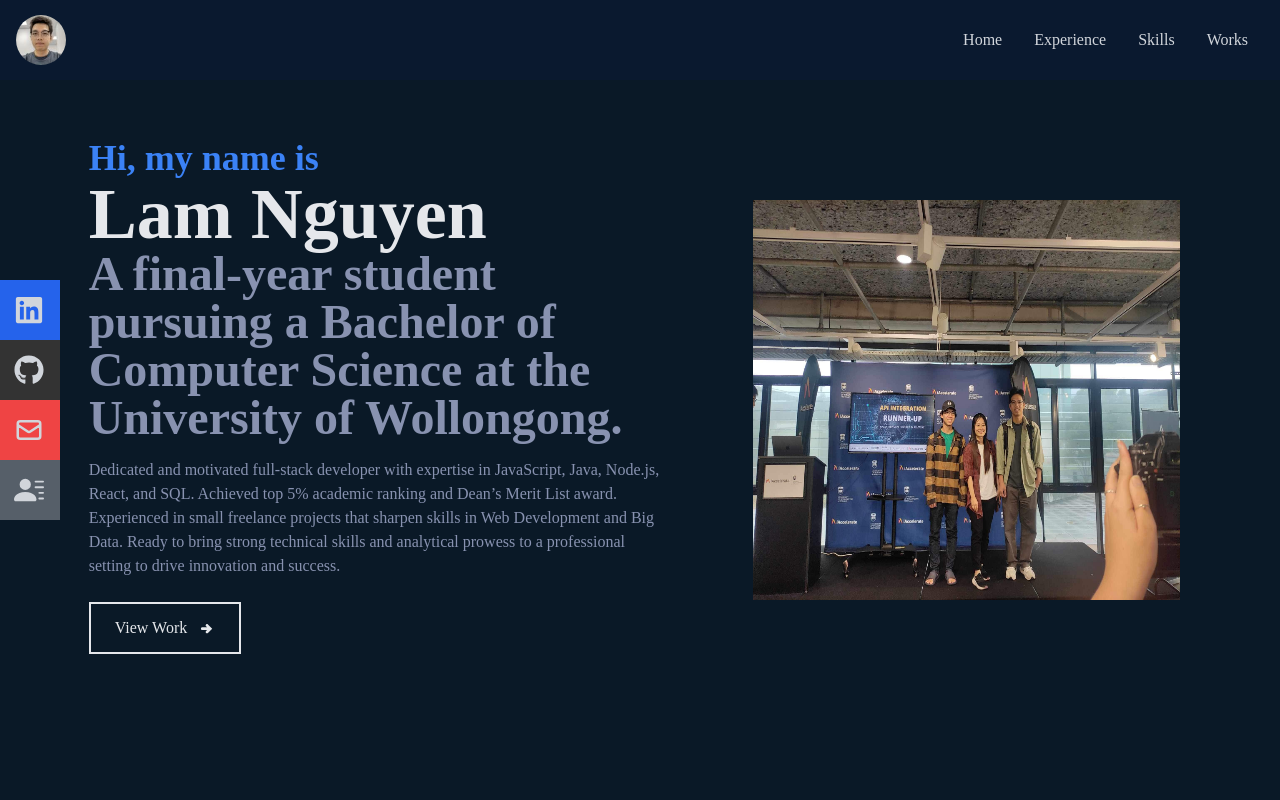
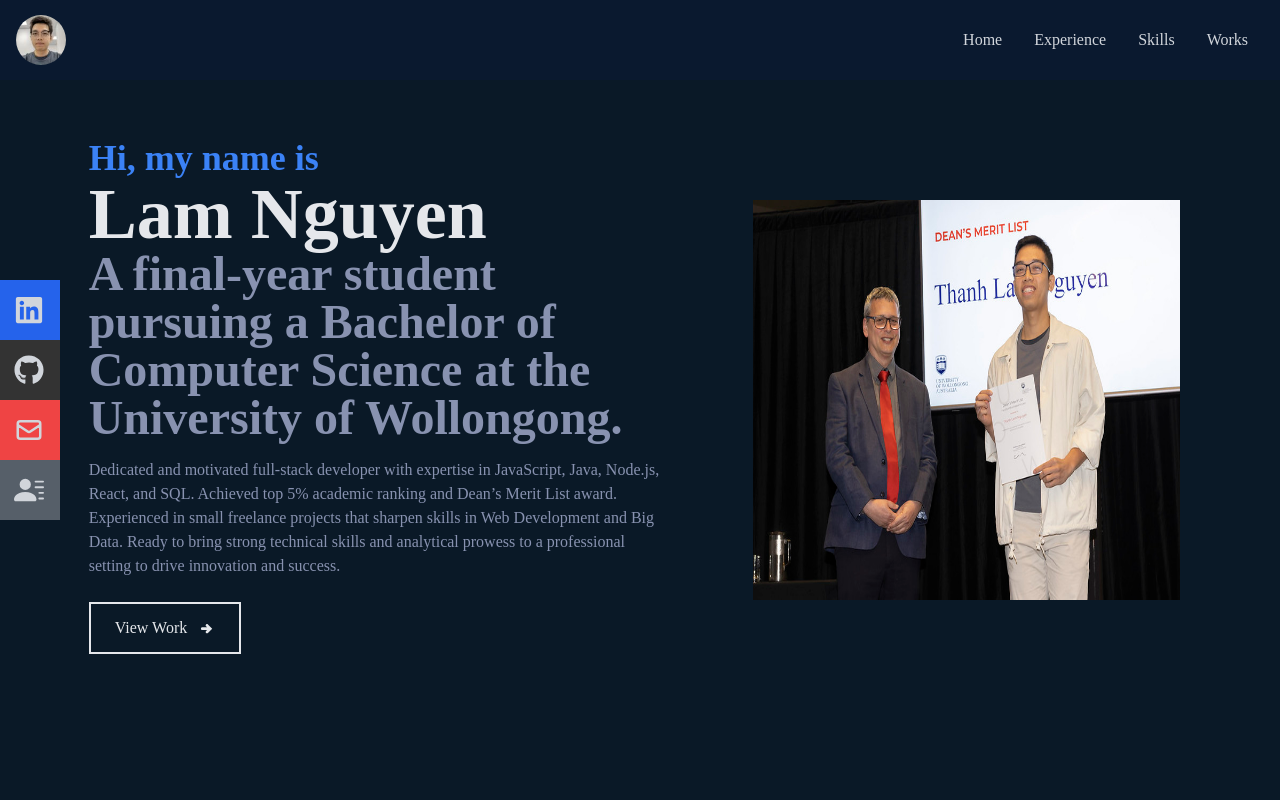
Before and after one commit to Liam263/Portfolio, a React (Create React App) app: page / in a window 1280 px wide. Shown: the top 800 px of the page. Built offline with nearby package versions, Linux system fonts and the light colour scheme.

Commit message:
update img

```diff
--- a/src/components/Home.jsx
+++ b/src/components/Home.jsx
@@ -1,6 +1,7 @@
 import React from "react";
 import { TiArrowRightThick } from "react-icons/ti";
 import hackathon from "../assets/Hackathon2024.png";
+import  DeanList from '../assets/DeanList.jpg'
 const Home = () => {
   return (
     <div name="home" className=" flex items-center w-full h-screen bg-[#0a1927]">
@@ -30,7 +31,7 @@ const Home = () => {
           </button>
         </div>
       </div>
-      <img src={hackathon} alt="Hackathon2024" className="w-1/3 h-1/2 mr-[100px]"/>
+      <img src={DeanList} alt="DeanList" className="w-1/3 h-1/2 mr-[100px]"/>
     </div>
   );
 };
```
Also changed, not shown: src/assets/DeanList.jpg (added).
